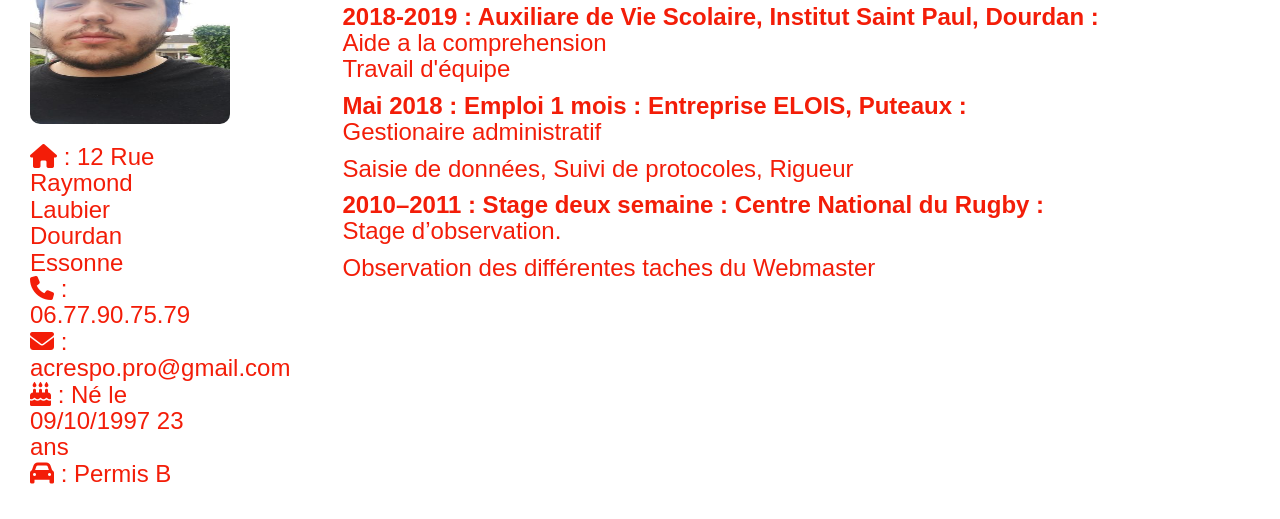
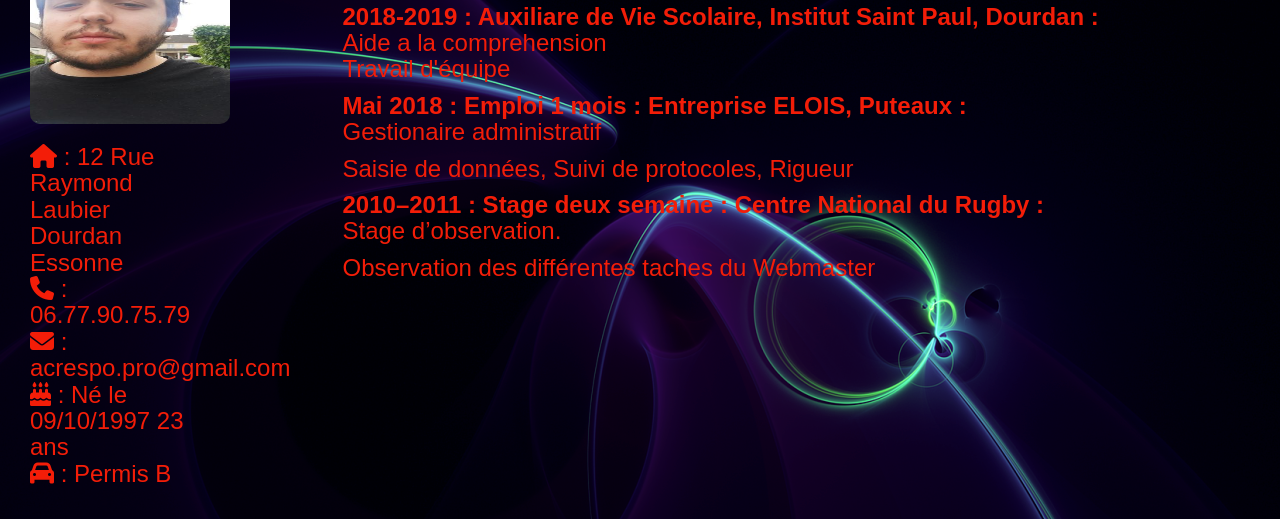
Before and after one commit to AxelCres/cv, a plain HTML site: page index.html in a window 1280 px wide. Shown: the part 146-665 px from the top of the page. Drawn offline with nearby package versions, Linux system fonts and the light colour scheme; a script that the page names is missing; files whose address does not match are found by name.

Commit message:
Update index.html

```diff
--- a/index.html
+++ b/index.html
@@ -10,7 +10,7 @@
     <script src="https://kit.fontawesome.com/3652b088e2.js" crossorigin="anonymous"></script>
     <title>CRESPO Axel</title>
 </head>
-    <body background="fonds.jpeg">
+    <body background="fonds.png">
 
 
 
```
